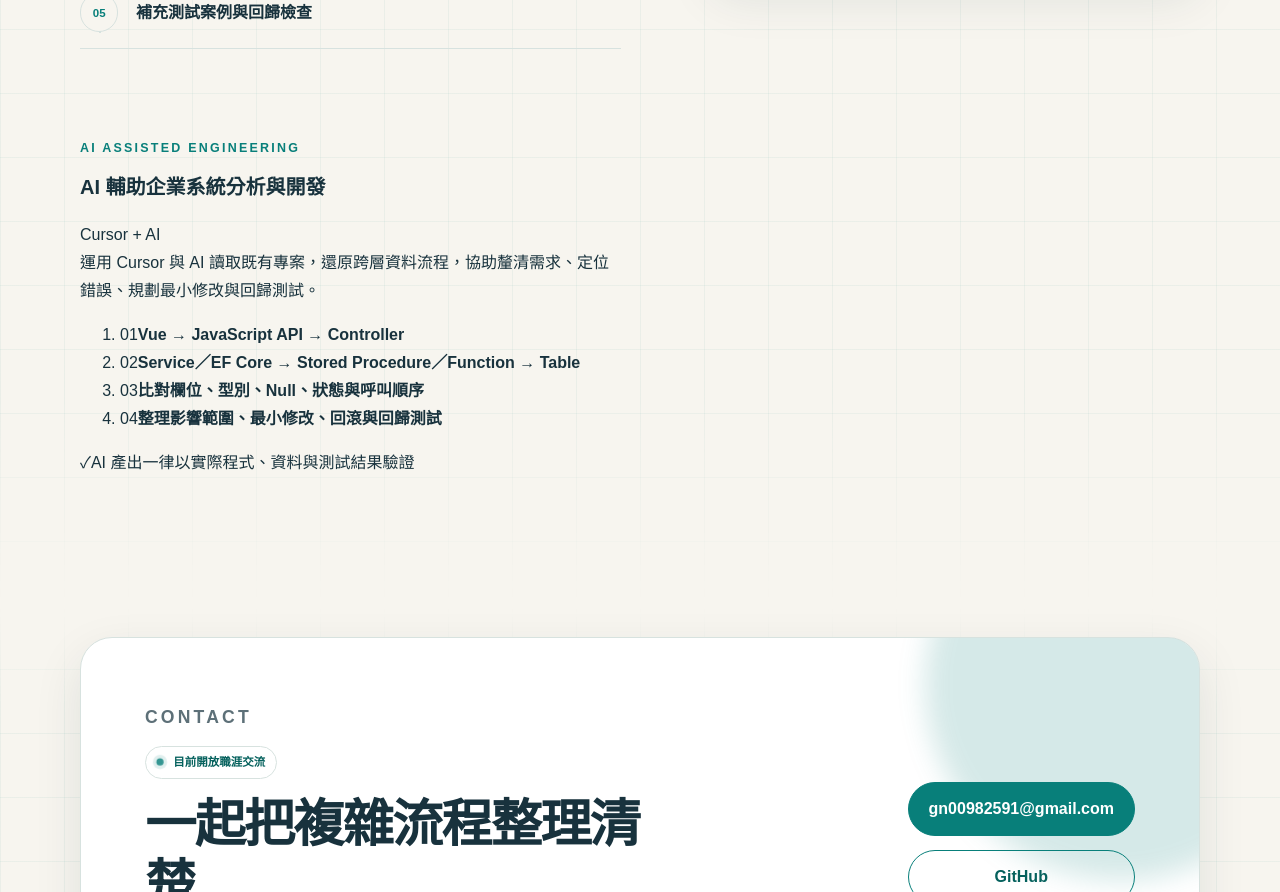
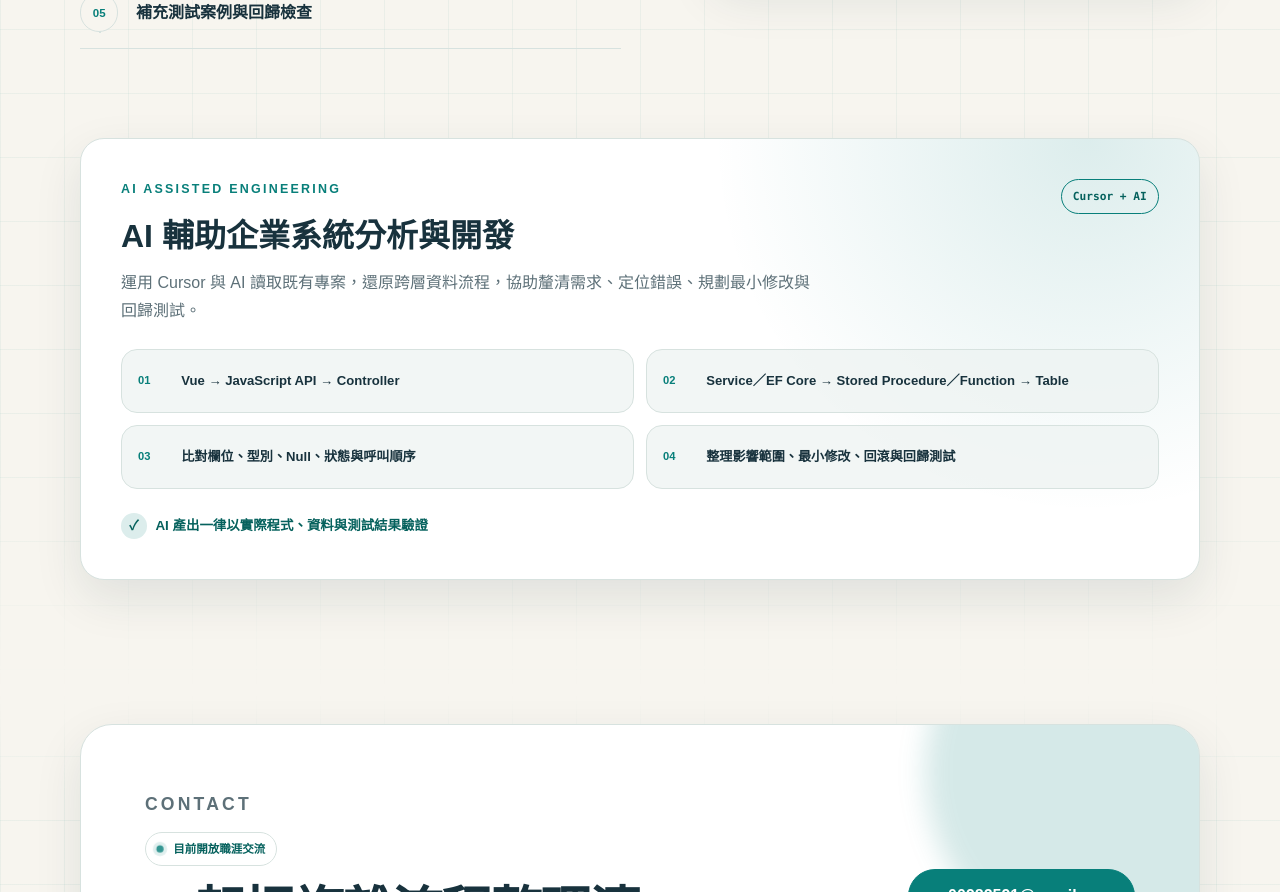
Before and after one commit to gn00982591/personal-site, a Vue app: page / in a window 1280 px wide. Shown: the part 3480-4372 px from the top of the page. Built offline with nearby package versions, Linux system fonts and the light colour scheme.

Commit message:
feat: add AI-assisted engineering capability

```diff
--- a/src/styles/main.css
+++ b/src/styles/main.css
@@ -796,6 +796,111 @@ h3 {
   animation: signature-signal 2.4s ease-in-out infinite;
 }
 
+/* AI 協作區塊以工程流程卡呈現，強調分析與驗證而非單純生成程式。 */
+.ai-practice {
+  position: relative;
+  grid-column: 1 / -1;
+  padding: clamp(1.5rem, 4vw, 2.5rem);
+  border: 1px solid var(--color-border);
+  border-radius: 1.5rem;
+  background:
+    radial-gradient(circle at 90% 0%, color-mix(in srgb, var(--color-accent) 14%, transparent), transparent 34%),
+    var(--color-surface);
+  box-shadow: var(--shadow-card);
+  overflow: hidden;
+}
+
+.ai-practice__heading {
+  display: flex;
+  align-items: start;
+  justify-content: space-between;
+  gap: 1.5rem;
+}
+
+.ai-practice__heading h3 {
+  margin-bottom: .65rem;
+  font-size: clamp(1.4rem, 3vw, 2rem);
+}
+
+.ai-practice > p:not(.ai-practice__verification) {
+  max-width: 78ch;
+  color: var(--color-text-muted);
+}
+
+.ai-practice__tool {
+  flex: 0 0 auto;
+  padding: .4rem .7rem;
+  border: 1px solid var(--color-accent);
+  border-radius: 999px;
+  color: var(--color-accent-strong);
+  font-family: ui-monospace, SFMono-Regular, Consolas, monospace;
+  font-size: .7rem;
+  font-weight: 900;
+}
+
+.ai-practice__workflow {
+  display: grid;
+  grid-template-columns: repeat(2, minmax(0, 1fr));
+  gap: .75rem;
+  margin: 1.5rem 0;
+  padding: 0;
+  list-style: none;
+}
+
+.ai-practice__workflow li {
+  display: grid;
+  grid-template-columns: 2rem 1fr;
+  gap: .7rem;
+  align-items: center;
+  min-height: 4rem;
+  padding: .8rem 1rem;
+  border: 1px solid var(--color-border);
+  border-radius: 1rem;
+  background: color-mix(in srgb, var(--color-surface-muted) 72%, transparent);
+  opacity: 0;
+  transform: translateY(.6rem);
+  transition: opacity 420ms ease calc(var(--item-index) * 90ms + 280ms), transform 420ms ease calc(var(--item-index) * 90ms + 280ms), border-color 180ms ease;
+}
+
+.is-visible .ai-practice__workflow li {
+  opacity: 1;
+  transform: none;
+}
+
+.ai-practice__workflow li:hover {
+  border-color: var(--color-accent);
+}
+
+.ai-practice__workflow li > span {
+  color: var(--color-accent);
+  font-size: .7rem;
+  font-weight: 900;
+}
+
+.ai-practice__workflow strong {
+  font-size: .82rem;
+  line-height: 1.55;
+}
+
+.ai-practice__verification {
+  display: flex;
+  align-items: center;
+  gap: .55rem;
+  margin-bottom: 0;
+  color: var(--color-accent-strong);
+  font-size: .84rem;
+  font-weight: 900;
+}
+
+.ai-practice__verification span {
+  display: grid;
+  width: 1.6rem;
+  height: 1.6rem;
+  place-items: center;
+  border-radius: 50%;
+  background: color-mix(in srgb, var(--color-accent) 14%, var(--color-surface));
+}
+
 .section--contact {
   padding-top: 2rem;
 }
@@ -988,6 +1093,10 @@ h3 {
     grid-column: auto;
   }
 
+  .ai-practice__workflow {
+    grid-template-columns: 1fr;
+  }
+
   /* 手機版取消傾斜並壓縮高度，確保每個流程節點可直接閱讀。 */
   .system-flow {
     min-height: auto;
@@ -1040,6 +1149,12 @@ h3 {
     display: none;
   }
 
+  .ai-practice__heading {
+    align-items: flex-start;
+    flex-direction: column;
+    gap: .4rem;
+  }
+
   .system-flow__node {
     gap: .6rem;
     padding-inline: .65rem;
```
